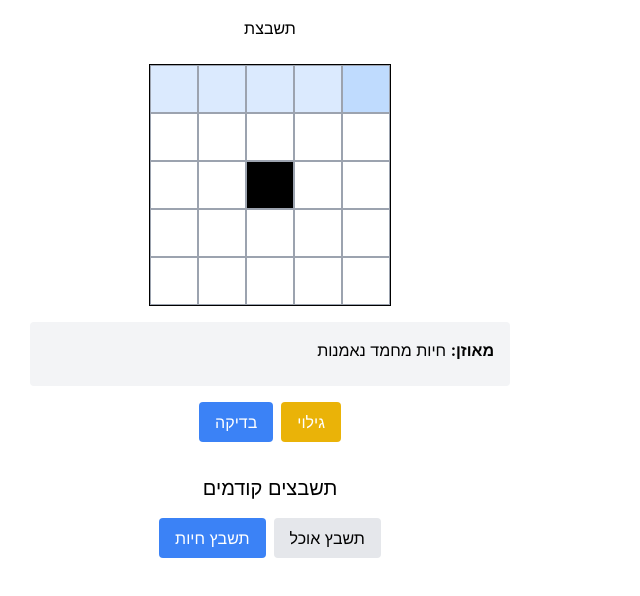
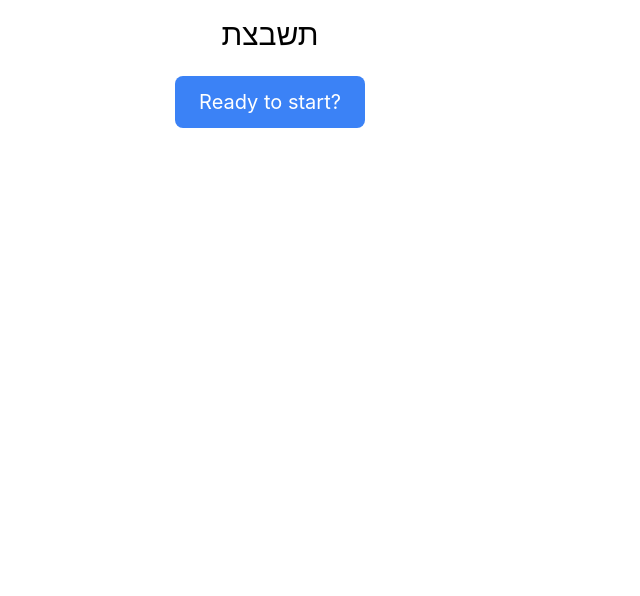
Before and after one commit to dotanrs/tashbezet, a React (Create React App) app: page / in a window 1280 px wide. Shown: the top 596 px of the page, without its empty margins (370-1010 px from the left). Built offline with nearby package versions, Linux system fonts and the light colour scheme.

Commit message:
Ready to start? button

```diff
--- a/src/crossword-puzzle.tsx
+++ b/src/crossword-puzzle.tsx
@@ -6,9 +6,11 @@ import ReactConfetti from 'react-confetti';
 import { puzzles, PuzzleId } from './crosswords';
 
 const CrosswordPuzzle = () => {
-  // State for the current puzzle
-  const [currentPuzzleId, setCurrentPuzzleId] = useState<PuzzleId>('puzzle1');
-  const [currentConfig, setCurrentConfig] = useState<CrosswordConfig>(puzzles.puzzle1);
+  // Add new state for game started
+  const [gameStarted, setGameStarted] = useState(false);
+  // Modify current puzzle state to be null initially
+  const [currentPuzzleId, setCurrentPuzzleId] = useState<PuzzleId | null>(null);
+  const [currentConfig, setCurrentConfig] = useState<CrosswordConfig | null>(null);
 
   // State for the user's input grid
   const [userGrid, setUserGrid] = useState<Grid>(Array(5).fill(null).map(() => Array(5).fill('')));
@@ -24,14 +26,14 @@ const CrosswordPuzzle = () => {
   // Create refs for all cells
   const cellRefs = useRef<(HTMLInputElement | null)[][]>(Array(5).fill(null).map(() => Array(5).fill(null)));
 
-  // Initialize the grid with empty cells (except for blanks)
+  // Modify useEffect to only run when a puzzle is selected
   useEffect(() => {
+    if (!currentPuzzleId) return;
+
     const savedState = loadPuzzleState(currentPuzzleId);
 
     if (savedState && puzzles[savedState.puzzleId]) {
-      // Restore saved state
       setCurrentConfig(puzzles[savedState.puzzleId]);
-      // Create new grid based on puzzle config and saved state
       const newGrid = puzzles[savedState.puzzleId].grid.map((row, rowIndex) =>
         row.map((cell, colIndex) => {
           if (cell === 'blank') return 'blank';
@@ -44,8 +46,7 @@ const CrosswordPuzzle = () => {
         setMessage('כל הכבוד, פתרת את התשבץ!');
       }
     } else {
-      // Initialize new puzzle
-      const initialGrid = currentConfig.grid.map(row =>
+      const initialGrid = puzzles[currentPuzzleId].grid.map(row =>
         row.map(cell => cell === 'blank' ? 'blank' : '')
       );
       setUserGrid(initialGrid);
@@ -56,14 +57,14 @@ const CrosswordPuzzle = () => {
     setDirection('across');
     setMessage('');
     resetCellStatus();
-    // eslint-disable-next-line react-hooks/exhaustive-deps
   }, [currentPuzzleId]);
 
   // Save puzzle state whenever it changes
   useEffect(() => {
+    if (!currentPuzzleId || !currentConfig) return;
+
     const isComplete = cellStatus.every((row, rowIndex) =>
       row.every((status, colIndex) => {
-        // Only check non-blank cells
         if (currentConfig.grid[rowIndex][colIndex] === 'blank') {
           return true;
         }
@@ -71,18 +72,27 @@ const CrosswordPuzzle = () => {
       })
     );
 
+    if (currentPuzzleId) {
       savePuzzleState(currentPuzzleId, {
         userGrid,
         cellStatus,
         isComplete,
         puzzleId: currentPuzzleId
       });
+    }
   }, [currentPuzzleId, userGrid, cellStatus, currentConfig]);
 
-  // Handle puzzle change
+  // Modify handlePuzzleChange
   const handlePuzzleChange = (puzzleId: PuzzleId) => {
     setCurrentPuzzleId(puzzleId);
     setCurrentConfig(puzzles[puzzleId]);
+    setGameStarted(true);
+  };
+
+  // Add handleStartGame
+  const handleStartGame = () => {
+    const firstPuzzleId = Object.keys(puzzles)[0] as PuzzleId;
+    handlePuzzleChange(firstPuzzleId);
   };
 
   // Handle cell selection and direction changes
@@ -324,6 +334,8 @@ const CrosswordPuzzle = () => {
 
   // Modify checkPuzzle to trigger confetti
   const checkPuzzle = () => {
+    if (!currentConfig) return { newCellStatus: Array(5).fill(null).map(() => Array(5).fill(null)), isCorrect: false };
+
     let isCorrect = true;
     const newCellStatus = Array(5).fill(null).map(() => Array(5).fill(null)) as CellStatusGrid;
 
@@ -393,13 +405,14 @@ const CrosswordPuzzle = () => {
 
   // Add reveal functionality
   const handleReveal = () => {
+    if (!currentConfig) return;
+
     const newGrid = [...userGrid];
     const newCellStatus = [...cellStatus];
 
     for (let row = 0; row < 5; row++) {
       for (let col = 0; col < 5; col++) {
         if (currentConfig.grid[row][col] !== 'blank') {
-          // Only reveal incorrect or empty cells
           if (cellStatus[row][col] !== true) {
             newGrid[row][col] = currentConfig.grid[row][col];
             newCellStatus[row][col] = true;
@@ -414,6 +427,17 @@ const CrosswordPuzzle = () => {
 
   return (
     <div className="flex flex-col items-center p-4 w-full max-w-lg mx-auto">
+      <h1 className="text-3xl mb-6">תשבצת</h1>
+
+      {!gameStarted ? (
+        <button
+          onClick={handleStartGame}
+          className="px-6 py-3 bg-blue-500 text-white rounded-lg text-xl hover:bg-blue-600 transition-colors"
+        >
+          Ready to start?
+        </button>
+      ) : (
+        <>
           {showConfetti && (
             <ReactConfetti
               width={windowSize.width}
@@ -425,8 +449,8 @@ const CrosswordPuzzle = () => {
             />
           )}
 
-      <h1 className="text-3 xl mb-6">תשבצת</h1>
-
+          {currentConfig && (
+            <>
               {/* Crossword grid */}
               <div className="grid grid-cols-5 gap-0 border border-black mb-4">
                 {userGrid.map((row, rowIndex) => (
@@ -519,6 +543,10 @@ const CrosswordPuzzle = () => {
                   ))}
                 </div>
               </div>
+            </>
+          )}
+        </>
+      )}
     </div>
   );
 };
```
Lines whose indentation alone changed are shown as unchanged.
